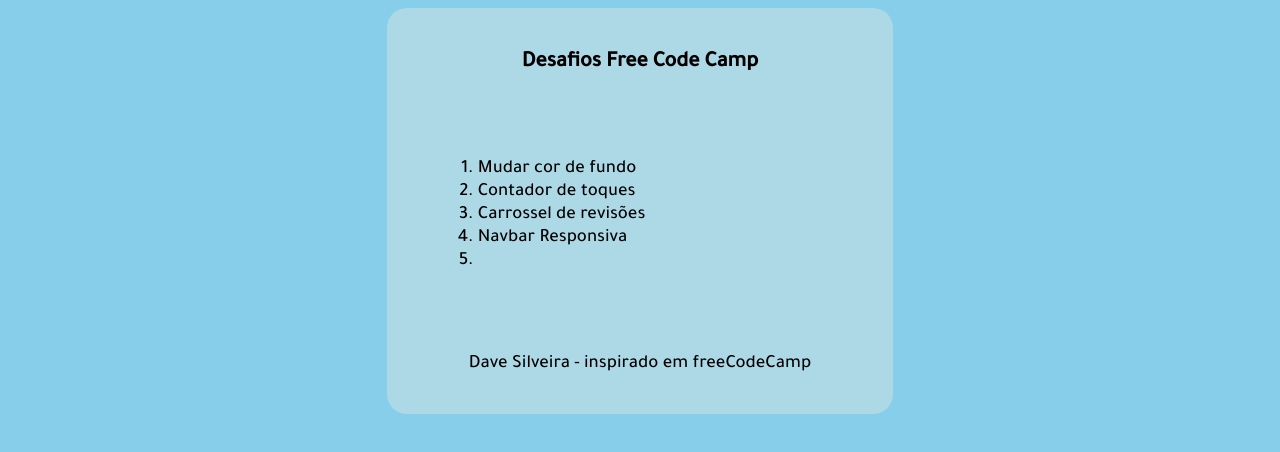
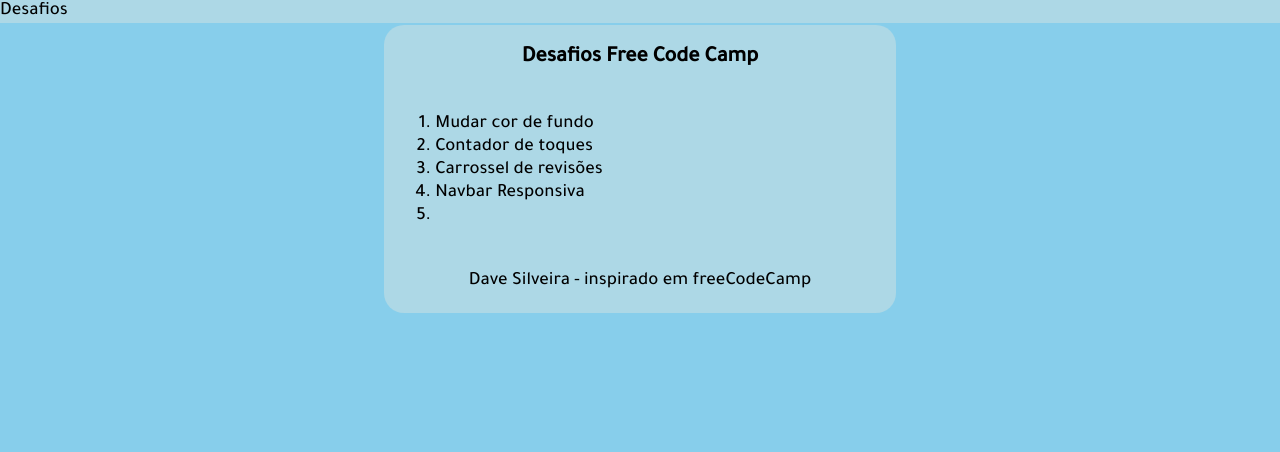
Before and after one commit to DaveSilveira/studies, a plain HTML site: page freeCodeCamp/index.html in a window 1280 px wide. Drawn offline with Linux system fonts and the light colour scheme.

Commit message:
mudando tudo para a pagina inicial

```diff
--- a/freeCodeCamp/estilo.css
+++ b/freeCodeCamp/assets/css/estilo.css
@@ -1,5 +1,8 @@
 @import url('https://fonts.googleapis.com/css2?family=Tajawal:wght@500&display=swap');
-
+*{
+	margin: 0px;
+	padding: 0px;
+}
 body{
 	font-family: tajawal, sans-serif;
 	font-size: 14pt;
@@ -34,3 +37,8 @@
 	background-color: #000000;
 	color: #ADD8E6;
 }
+/* NAVBAR */
+.navbar{
+	width: 100%;
+	background-color: #ADD8E6;
+}
--- a/freeCodeCamp/index.html
+++ b/freeCodeCamp/index.html
@@ -5,10 +5,11 @@
 	<meta http-equiv="X-UA-Compatible" content="IE=edge">
 	<meta name="viewport" content="width=device-width, initial-scale=1.0">
 
-	<link rel= "stylesheet" type = "text/css" href= "./estilo.css" >
+	<link rel= "stylesheet" type = "text/css" href= "./assets/css/estilo.css" >
 	<title>Desafios Free Code Camp</title>
 </head>
 <body>
+	<div class="navbar">Desafios</div>
 <section class="escopo-geral">
 	<section class="titulo">
 	<h1>Desafios Free Code Camp</h1>
```
